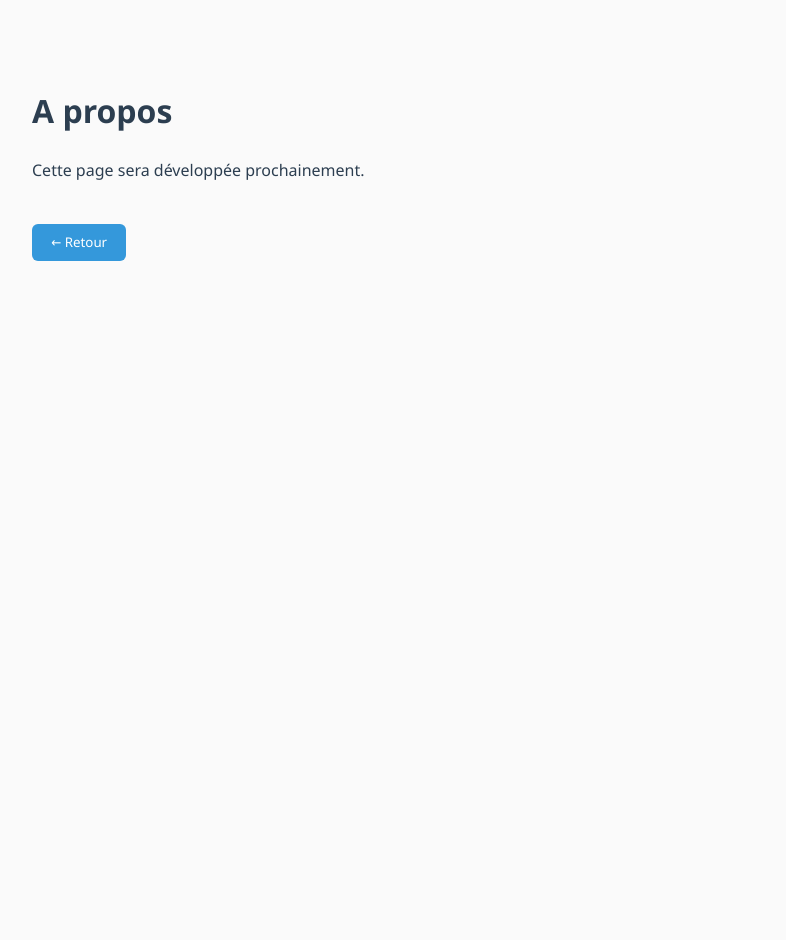
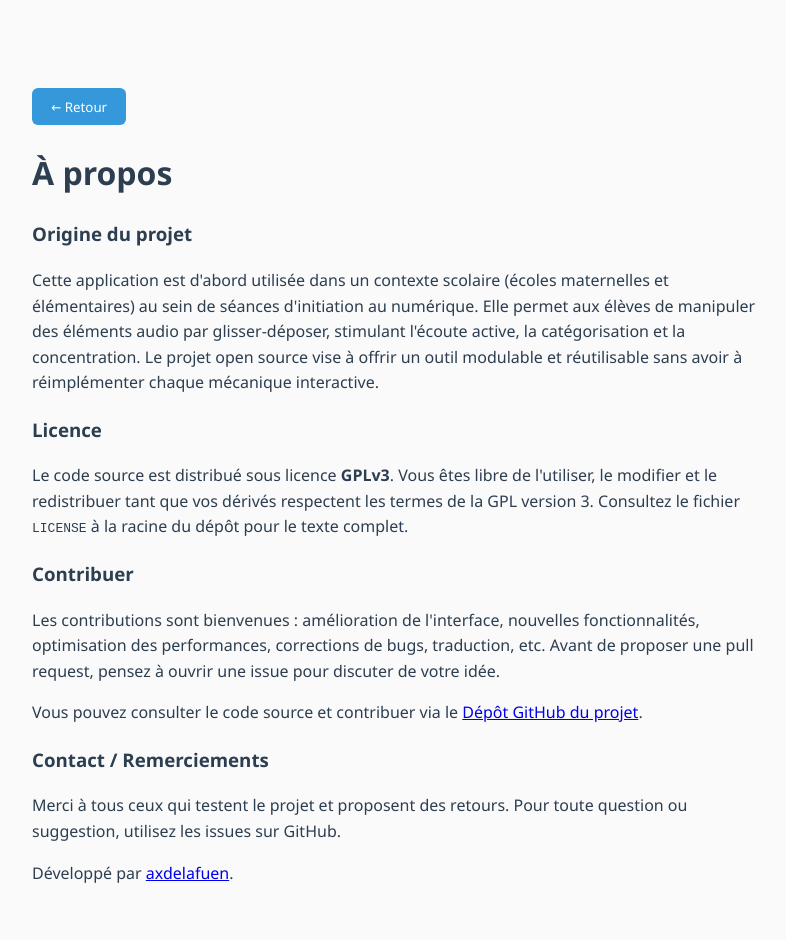
Before and after one commit to axdelafuen/listening-app, an Angular app: page /about in a window 1280 px wide. Shown: the top 940 px of the page, without its empty margins (240-1026 px from the left). Before the commit the page ends 800 px from the top, so only its background shows below. Built offline with nearby package versions, Linux system fonts and the light colour scheme.

Commit message:
fill about page

```diff
--- a/src/app/pages/about/about.component.css
+++ b/src/app/pages/about/about.component.css
@@ -4,6 +4,7 @@
   padding: 2rem;
   font-family: 'Segoe UI', Tahoma, Geneva, Verdana, sans-serif;
 }
+
 .btn-back {
   margin-top: 1.5rem;
   padding: .6rem 1.2rem;
@@ -13,6 +14,7 @@
   border-radius:6px;
   cursor:pointer;
 }
+
 .btn-back:hover {
   background:#2980b9;
 }
--- a/src/app/pages/about/about.component.html
+++ b/src/app/pages/about/about.component.html
@@ -1,5 +1,46 @@
 <main class="about-wrapper">
-  <h1>A propos</h1>
-  <p>Cette page sera développée prochainement.</p>
-  <button class="btn-back" (click)="goBack()">← Retour</button>
+  <div>
+    <button class="btn-back" (click)="goBack()">← Retour</button>
+  </div>
+  <h1>À propos</h1>
+  <section>
+    <h3>Origine du projet</h3>
+    <p>
+      Cette application est d'abord utilisée dans un contexte scolaire (écoles maternelles et élémentaires) au sein
+      de séances d'initiation au numérique. Elle permet aux élèves de manipuler des éléments audio par glisser-déposer,
+      stimulant l'écoute active, la catégorisation et la concentration. Le projet open source vise à offrir un outil
+      modulable et réutilisable sans avoir à réimplémenter chaque mécanique interactive.
+    </p>
+  </section>
+  <section>
+    <h3>Licence</h3>
+    <p>
+      Le code source est distribué sous licence <strong>GPLv3</strong>. Vous êtes libre de l'utiliser, le modifier et le redistribuer
+      tant que vos dérivés respectent les termes de la GPL version 3. Consultez le fichier <code>LICENSE</code> à la racine du dépôt
+      pour le texte complet.
+    </p>
+  </section>
+  <section>
+    <h3>Contribuer</h3>
+    <p>
+      Les contributions sont bienvenues : amélioration de l'interface, nouvelles fonctionnalités, optimisation des performances,
+      corrections de bugs, traduction, etc. Avant de proposer une pull request, pensez à ouvrir une issue pour discuter de votre idée.
+    </p>
+    <p>
+      Vous pouvez consulter le code source et contribuer via le
+      <a href="https://github.com/axdelafuen/listening-app" target="_blank" rel="noopener noreferrer">Dépôt GitHub du projet</a>.
+    </p>
+  </section>
+  <section>
+    <h3>Contact / Remerciements</h3>
+    <p>
+      Merci à tous ceux qui testent le projet et proposent des retours. Pour toute question ou suggestion, utilisez les issues sur GitHub.
+    </p>
+    <p>
+      Développé par <a href="https://github.com/axdelafuen" target="_blank" rel="noopener noreferrer">axdelafuen</a>.
+    </p>
+  </section>
+  <div style="margin-top:2rem; text-align:center;">
+    <button class="btn-back" (click)="goBack()">← Retour</button>
+  </div>
 </main>
```
